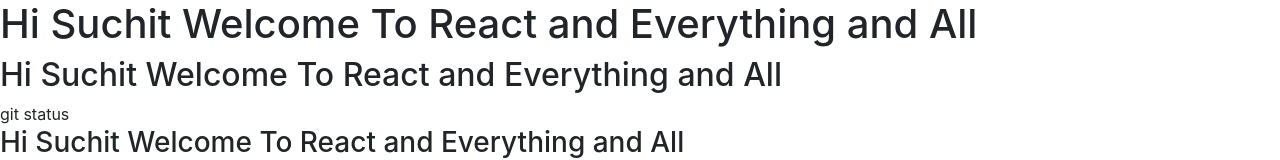
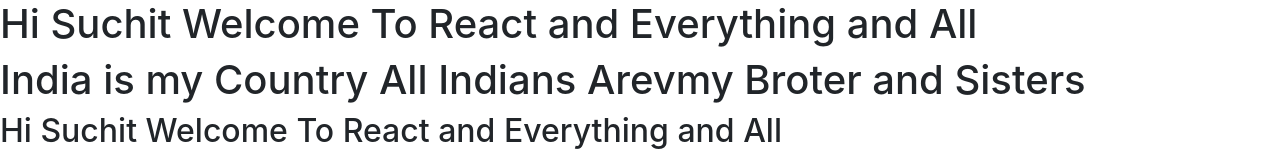
Before and after one commit to Suchit007-sk/currencyconverter, a React (Create React App) app: page / in a window 1280 px wide. Shown: the top 160 px of the page. Built offline with nearby package versions, Linux system fonts and the light colour scheme; no server answers.

Commit message:
Fix UI And Ticket No #1

```diff
--- a/src/App.js
+++ b/src/App.js
@@ -25,7 +25,7 @@
   return (
     <>
     <h1>Hi Suchit Welcome To React  and Everything and All</h1>
-
+     <h1>India is my Country All Indians Arevmy Broter and Sisters</h1>
     <h2>Hi Suchit Welcome To React  and Everything and All</h2>git status
     <h3>Hi Suchit Welcome To React  and Everything and All</h3>
     <h4>Hi Suchit Welcome To React  and Everything and All</h4>
```
